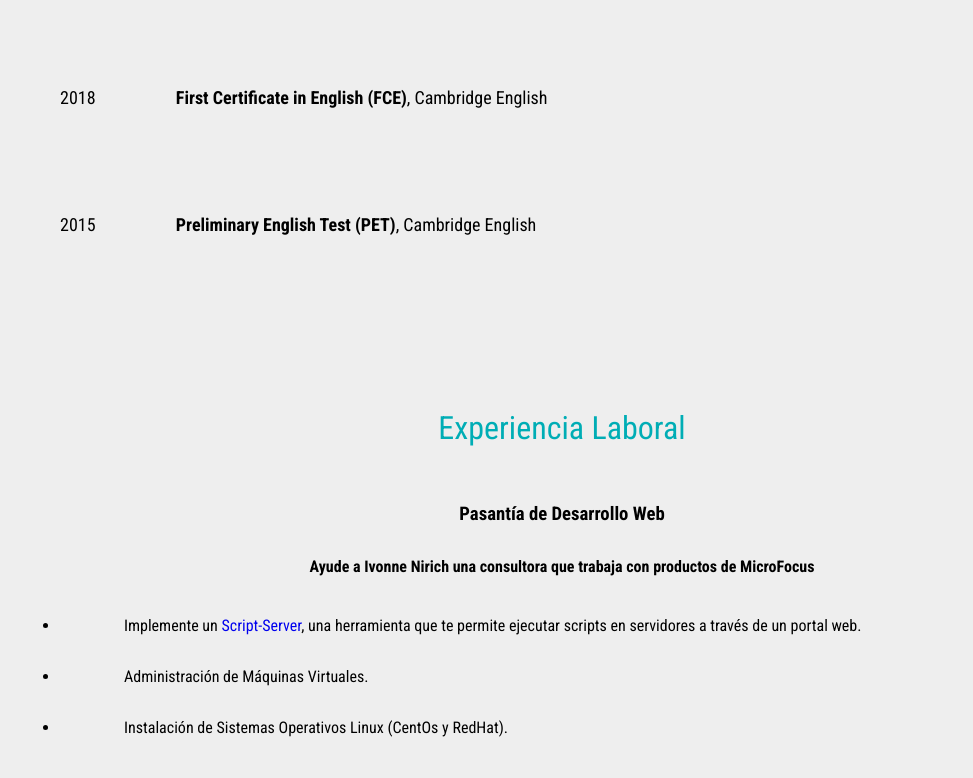
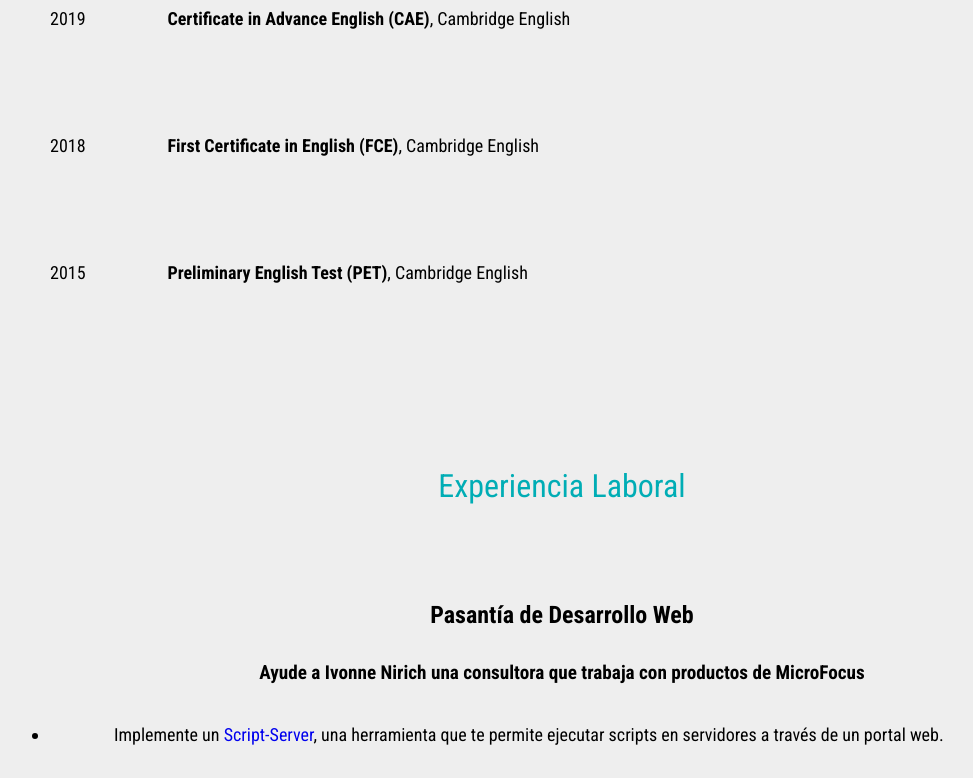
Before and after one commit to laucha54321/mi-pagina, a Vue app: page / in a window 1280 px wide. Shown: the part 2000-2778 px from the top of the page, without its empty margins (78-1051 px from the left). Built offline with nearby package versions, Linux system fonts and the light colour scheme.

Commit message:
fixed padding

```diff
--- a/src/App.vue
+++ b/src/App.vue
@@ -27,18 +27,35 @@ li{
   padding-right: 5vw;
 }
 h2{
-  margin-top: 20px;
   color:#00ADB5;
   font-weight: normal;
   text-align: center;
   font-size: xx-large;
+
+  padding-top: 5vh;
+  padding-bottom: 5vh;
 }
 h3{
   text-align: center;
-  padding-top: 10vh;
+  font-size: x-large;
+  padding-top: 1vh;
+  padding-bottom: 1vh;
+}
+h4{
+  text-align: center;
+  font-size: larger;
+  padding-top: 3vh;
+  padding-bottom: 3vh;
+}
+p{
+  font-size:large;
+}
+li{
+  list-style:disc;
+  font-size: large;
 }
 .container{
-  margin: 10px;
+  padding: 1vh;
 }
 body{
   background-color:#EEEEEE;
--- a/src/components/titleSubItem.vue
+++ b/src/components/titleSubItem.vue
@@ -18,16 +18,18 @@ través de un portal web.</li>
     padding-right: 5vw;
 }
 h3{
+    font-size: x-large;
     padding-top: 1vh;
     padding-bottom: 1vh;
 }
 h4{
     text-align: center;
-
+    font-size: larger;
     padding-top: 3vh;
     padding-bottom: 3vh;
 }
 li{
     list-style:disc;
+    font-size: large;
 }
 </style>
```
